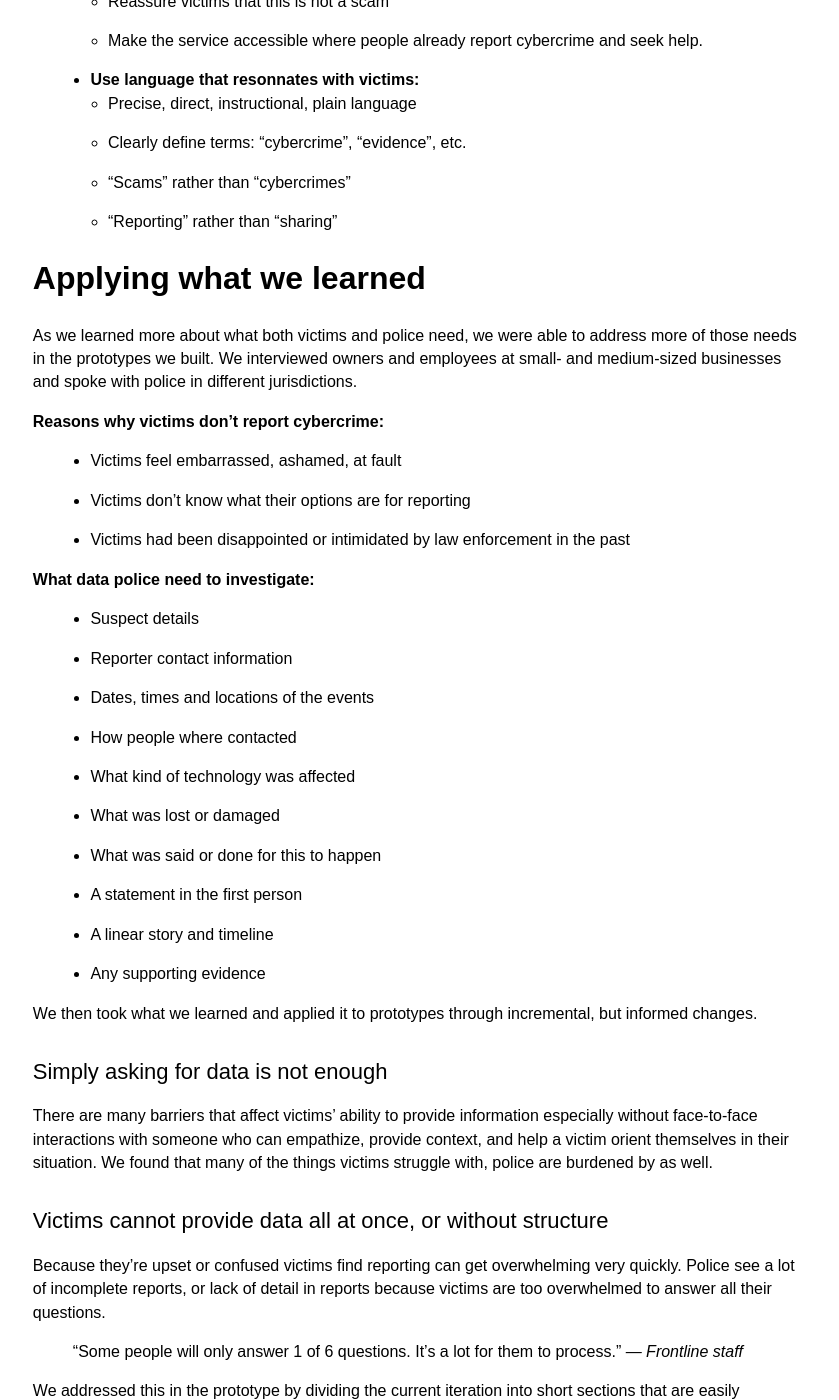
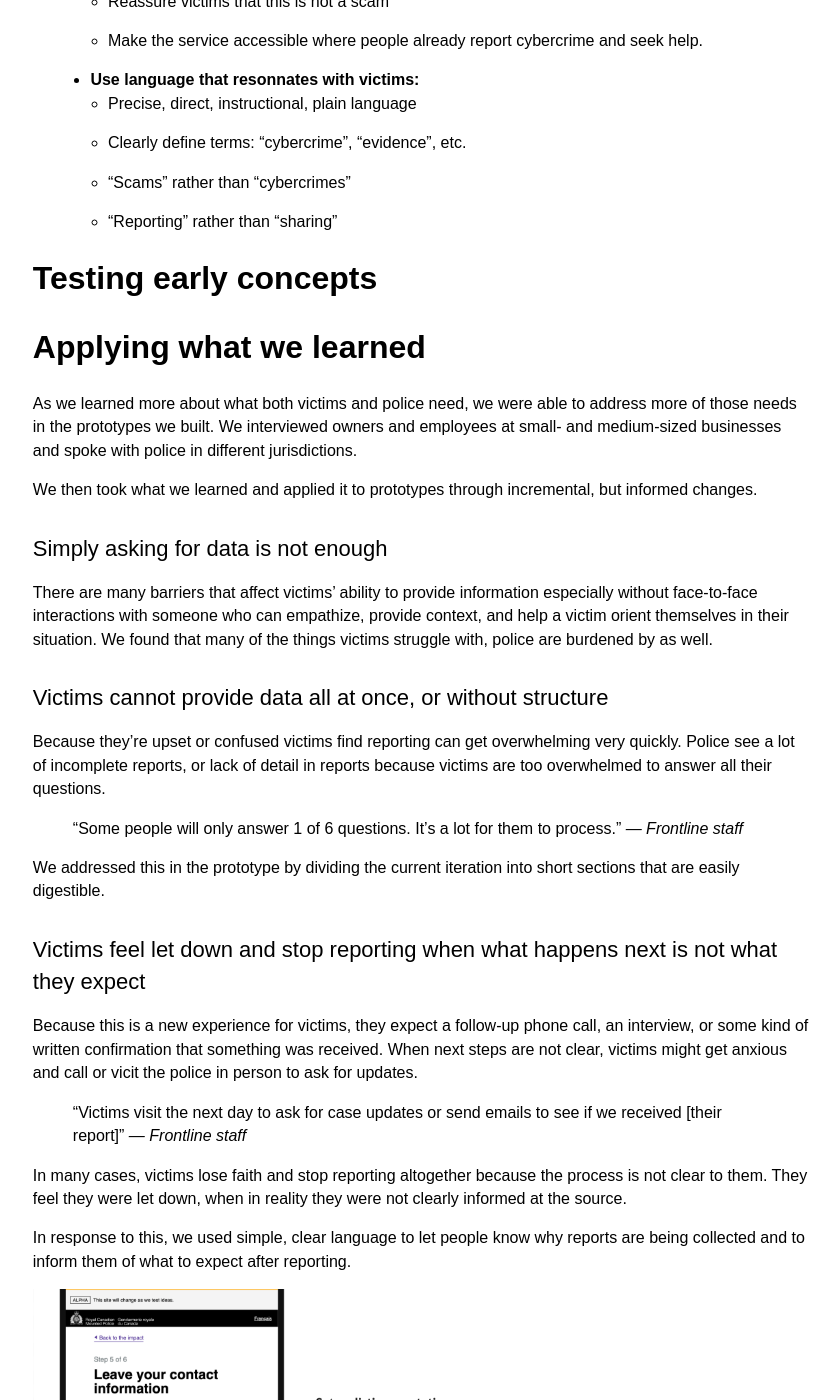
Before and after one commit to cds-snc/rcmp-report-a-cybercrime-alpha-documentation, a Jekyll site: the page built from _pages/en/prototypes.md, in a window 1280 px wide and 1400 px high, scrolled down 965 px. Shown: the whole window, without its empty margins (410-1249 px from the left). Built offline with Jekyll 4.4.1, drawn with Linux system fonts in a browser that asks for light colours; some of the changed text lies outside the part shown.

Commit message:
Update prototypes.md

```diff
--- a/_pages/en/prototypes.md
+++ b/_pages/en/prototypes.md
@@ -34,26 +34,14 @@ Early on, we built low-fidelity concepts as a quick way to test different direct
     * "Scams" rather than "cybercrimes"
     * "Reporting" rather than "sharing"
 
+# Testing early concepts
+
+
 # Applying what we learned
 
 As we learned more about what both victims and police need, we were able to address more of those needs in the prototypes we built. We interviewed owners and employees at small- and medium-sized businesses and spoke with police in different jurisdictions.
 
-**Reasons why victims don't report cybercrime:**
- > * Victims feel embarrassed, ashamed, at fault
- > * Victims don’t know what their options are for reporting
- > * Victims had been disappointed or intimidated by law enforcement in the past
 
-**What data police need to investigate:**
- > * Suspect details
- > * Reporter contact information
- > * Dates, times and locations of the events
- > * How people where contacted
- > * What kind of technology was affected
- > * What was lost or damaged
- > * What was said or done for this to happen
- > * A statement in the first person
- > * A linear story and timeline
- > * Any supporting evidence
 
 We then took what we learned and applied it to prototypes through incremental, but informed changes.
 
```
Also changed, not shown: other parts of _pages/en/prototypes.md (+1 -1 lines).
